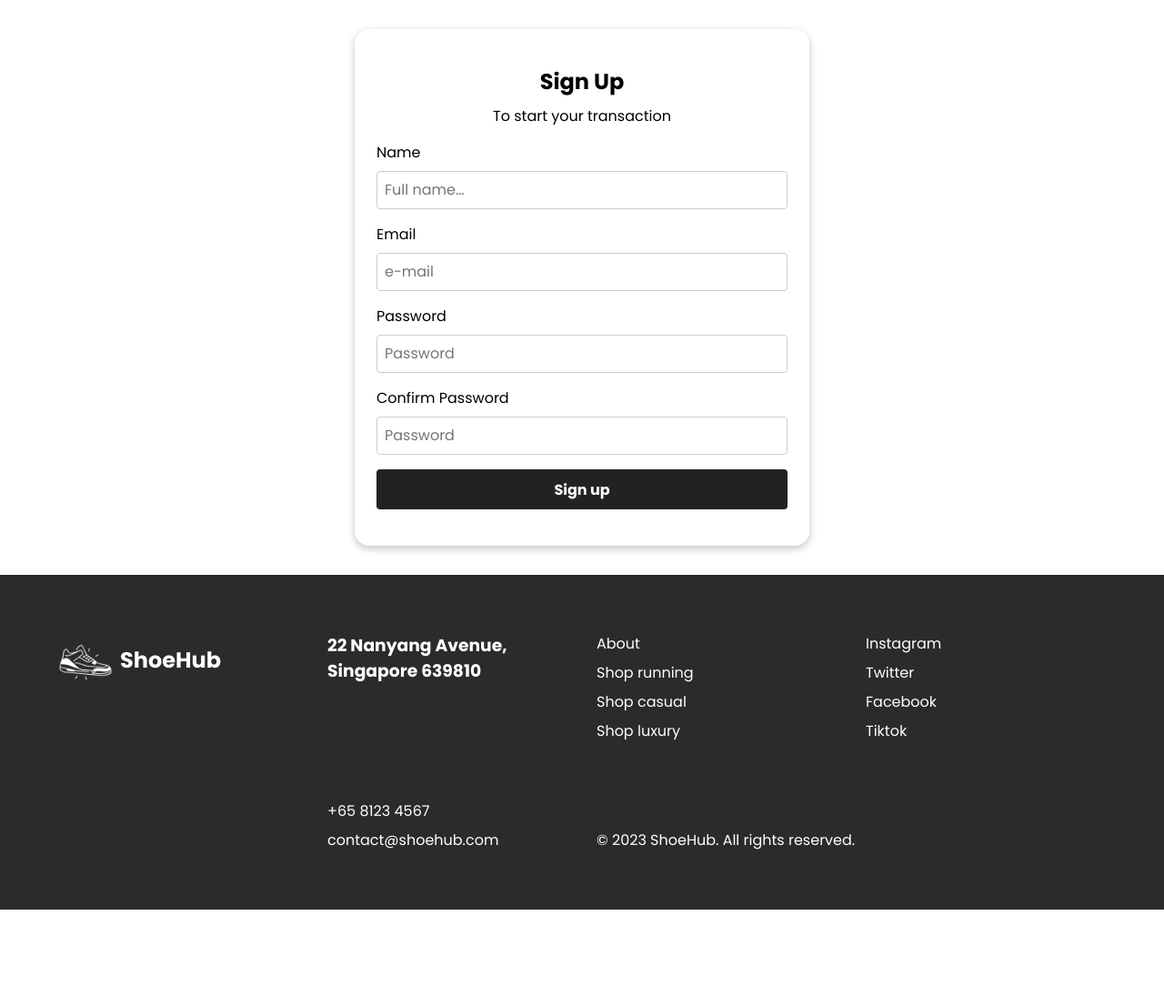
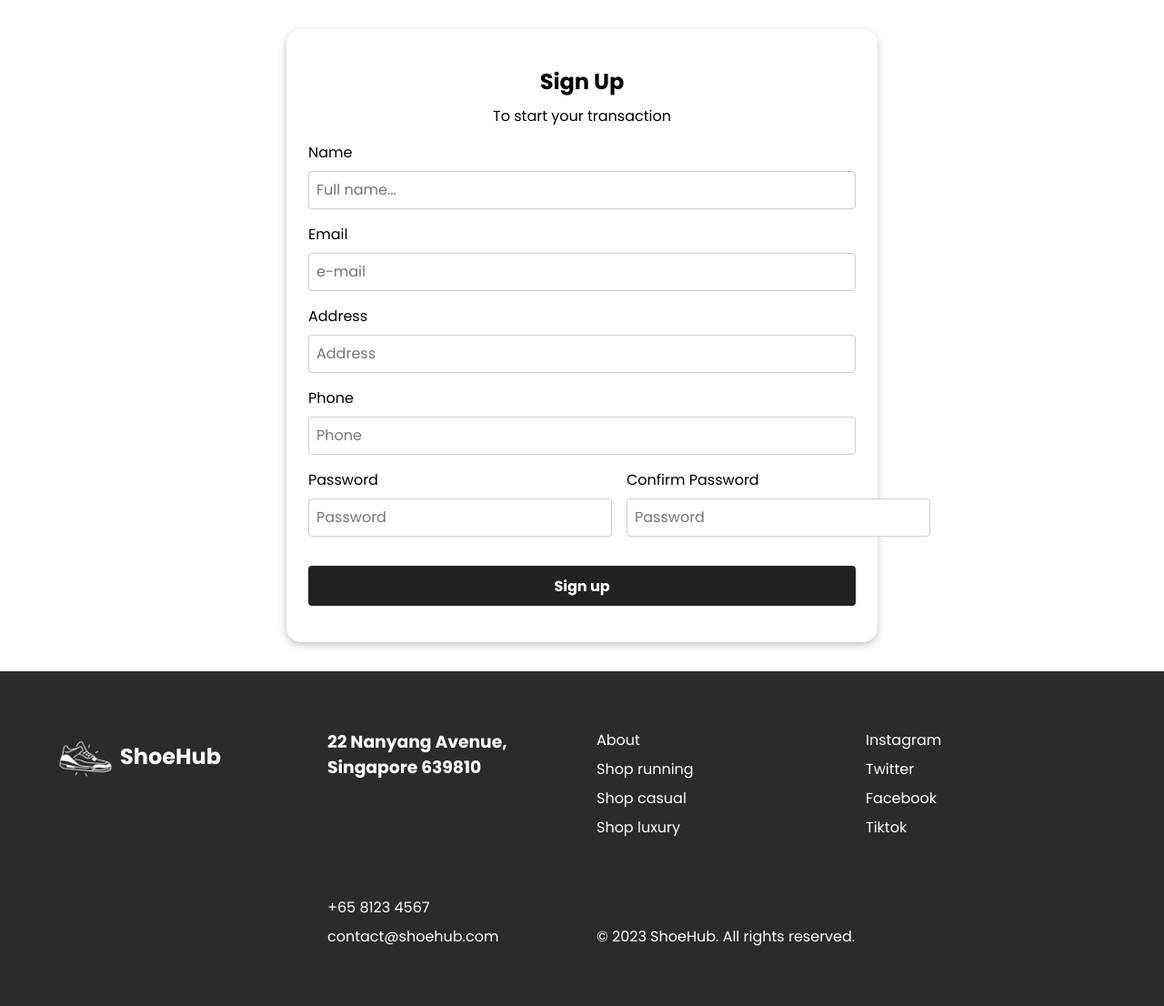
Before and after one commit to johnsuharjono/shoehub, a PHP site: page /signup.php in a window 1280 px wide. Shown: the part 65-1171 px from the top of the page at 91% size. Before the commit the page ends 1065 px from the top, so only its background shows below. Run offline with PHP 8.4, Linux system fonts and the light colour scheme.

Commit message:
add phone number and address field

```diff
--- a/css/about.css
+++ b/css/about.css
@@ -27,8 +27,8 @@
 	left: 50%;
 	transform: translate(-50%, -50%);
 	text-align: center;
-	color: #fff;
-	text-shadow: 0 0 10px #000;
+	color: #ffffff;
+	text-shadow: 2px 2px 10px rgba(0, 0, 0, 1);
 	display: flex;
 	flex-direction: column;
 	gap: 48px;
--- a/css/global.css
+++ b/css/global.css
@@ -170,11 +170,18 @@ footer {
 }
 
 .auth-form {
-	width: 500px;
 	box-shadow: rgba(0, 0, 0, 0.24) 0px 3px 8px;
 	padding: 24px;
 	margin-block: 32px;
 	border-radius: 1em;
+}
+
+.signup-form {
+	width: 650px;
+}
+
+.login-form {
+	width: 500px;
 }
 
 .auth-form-header {
@@ -192,6 +199,12 @@ footer {
 	margin-block: 16px;
 }
 
+.auth-form-input-group {
+	display: grid;
+	gap: 16px;
+	grid-template-columns: repeat(2, 1fr);
+}
+
 .auth-form-input-field {
 	display: flex;
 	flex-direction: column;
@@ -204,6 +217,10 @@ footer {
 	border: 1px solid #ccc;
 }
 
+.auth-form-submit-button {
+	margin-block: 16px;
+}
+
 .auth-form-error-message {
 	color: red;
 	font-size: 0.8rem;
--- a/login.php
+++ b/login.php
@@ -19,7 +19,7 @@
 
   <!-- Login form card -->
   <div class="auth-form-wrapper">
-    <form class="auth-form" id="signup" action="includes/login.inc.php" method="post">
+    <form class="auth-form login-form" id="signup" action="includes/login.inc.php" method="post">
       <div class="auth-form-header">
         <h2>Login</h2>
         <p>To start your transaction</p>
@@ -36,8 +36,9 @@
           <input name="password" type="password" placeholder="Password" />
         </div>
 
-        <button class="global-button" type="submit">Login</button>
       </div>
+
+      <button class="auth-form-submit-button global-button" type="submit">Login</button>
 
       <?php
       if (isset($_GET["error"])) {
--- a/signup.php
+++ b/signup.php
@@ -19,7 +19,7 @@
 
   <!-- Login form card -->
   <div class="auth-form-wrapper">
-    <form class="auth-form" id="signup" action="includes/signup.inc.php" method="post">
+    <form class="auth-form signup-form" id="signup" action="includes/signup.inc.php" method="post">
       <div class="auth-form-header">
         <h2>Sign Up</h2>
         <p>To start your transaction</p>
@@ -37,17 +37,29 @@
         </div>
 
         <div class="auth-form-input-field">
-          <label for="password">Password</label>
-          <input name="password" type="password" placeholder="Password" />
+          <label for="address">Address</label>
+          <input name="address" type="text" placeholder="Address" />
+        </div>
+        <div class="auth-form-input-field">
+          <label for="phone">Phone</label>
+          <input name="phone" type="text" placeholder="Phone" />
         </div>
 
-        <div class="auth-form-input-field">
-          <label for="password-repeat">Confirm Password</label>
-          <input name="password-repeat" type="password" placeholder="Password" />
+
+        <div class="auth-form-input-group">
+          <div class="auth-form-input-field">
+            <label for="password">Password</label>
+            <input name="password" type="password" placeholder="Password" />
+          </div>
+          <div class="auth-form-input-field">
+            <label for="password-repeat">Confirm Password</label>
+            <input name="password-repeat" type="password" placeholder="Password" />
+          </div>
         </div>
 
-        <button class="global-button" type="submit" name="submit">Sign up</button>
       </div>
+
+      <button class="auth-form-submit-button global-button" type="submit" name="submit">Sign up</button>
 
       <?php
       if (isset($_GET["error"])) {
```
Also changed, not shown: includes/functions.inc.php (+6 -5 lines), includes/signup.inc.php (+6 -4 lines).
